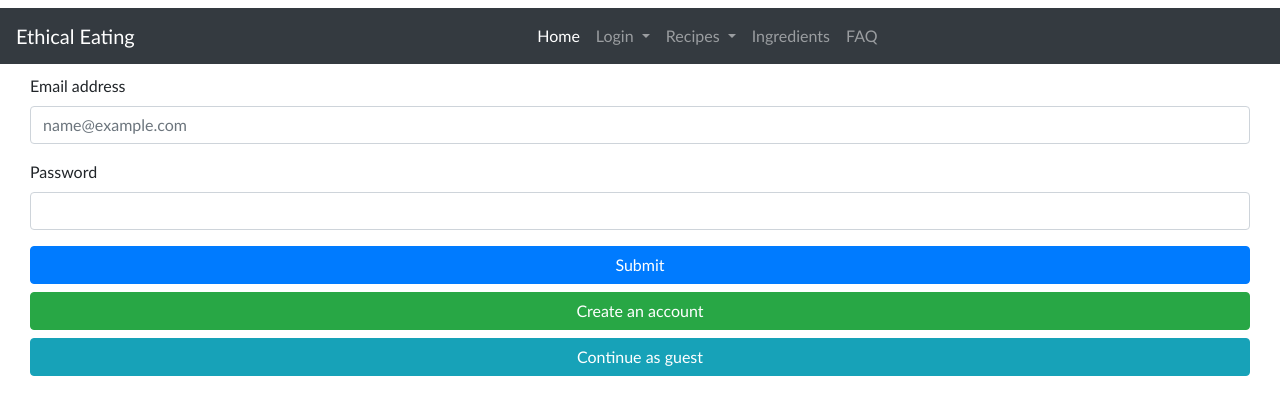
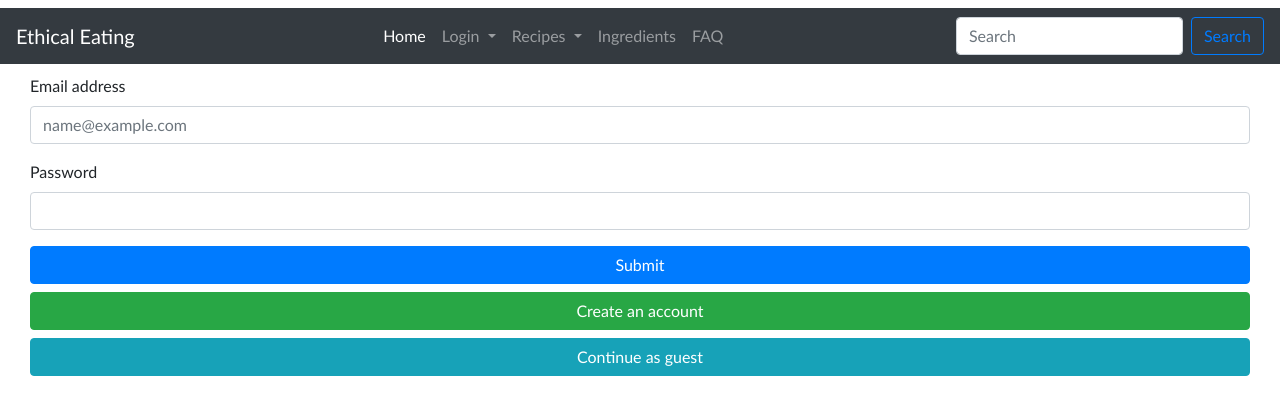
Before and after one commit to LRR19/EthicalPepperjack, a Flask app: page / in a window 1280 px wide. Shown: the top 415 px of the page. Run offline with Flask 2, Linux system fonts and the light colour scheme; some libraries are stand-ins or nearby versions.

Commit message:
Added bootstreap search to nav

```diff
--- a/flaskr/templates/base.html
+++ b/flaskr/templates/base.html
@@ -18,7 +18,7 @@
   		<div class="collapse navbar-collapse" id="navbarNavDropdown">
     		<ul class="navbar-nav justify-content-center">
       		<li class="nav-item active">
-        		<a class="nav-link" href="#">Home <span class="sr-only">(current)</span></a>
+        		<a class="nav-link" href="#">Home<span class="sr-only">(current)</span></a>
       		</li>
 					<li class="nav-item dropdown">
         		<a class="nav-link dropdown-toggle" href="#" id="navbarDropdownMenuLink" role="button" data-toggle="dropdown" aria-haspopup="true" aria-expanded="false">
@@ -47,6 +47,10 @@
       		</li>
     		</ul>
   		</div>
+			<form class="form-inline">
+    		<input class="form-control mr-sm-2" type="search" placeholder="Search" aria-label="Search">
+    		<button class="btn btn-outline-primary" type="submit">Search</button>
+  		</form>
 		</nav>
 
 		<div>
```
